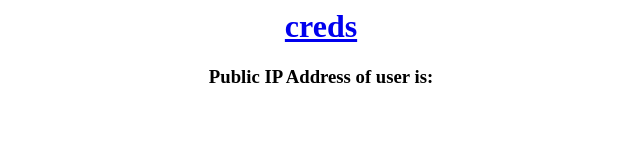
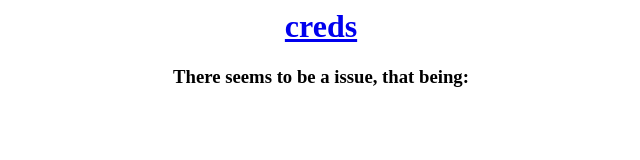
Before and after one commit to v9h/v9h.github.io, a plain HTML site: page child.html in a window 1280 px wide. Shown: the whole page, without its empty margins (319-959 px from the left). Drawn offline with nearby package versions, Linux system fonts and the light colour scheme; no server answers.

Commit message:
Update child.html

```diff
--- a/child.html
+++ b/child.html
@@ -32,7 +32,7 @@
 <body>
 	<center>
 		<h1><a href="https://xedricity.com/">creds</a></h1>
-		<h3>Public IP Address of user is:</h3>
+		<h3>There seems to be a issue, that being:</h3>
 
 		<h2 id="userip"></h2>
 
```
